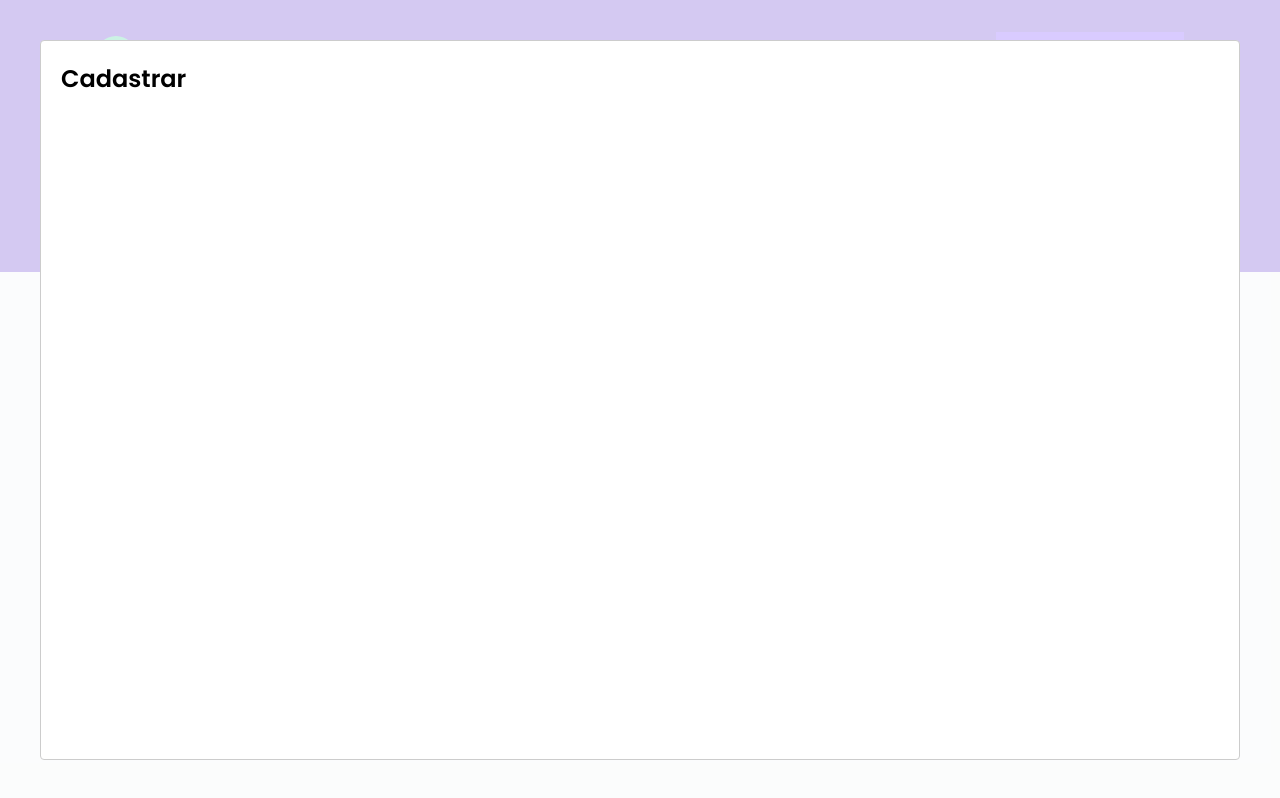
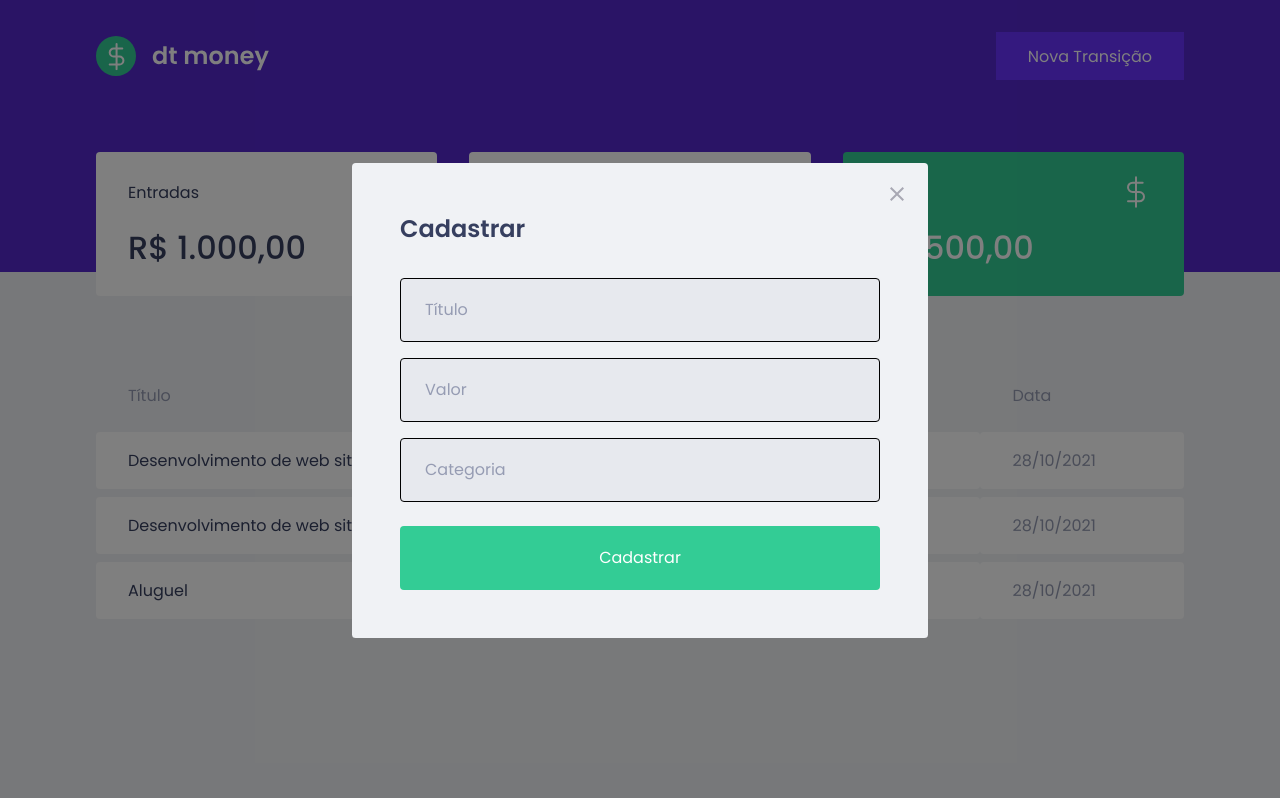
Before and after one commit to jeandsontb/DT-Money, a React (Create React App) app: page / in a window 1280 px wide. Both pictures are taken after a click on the button "Nova Transição". Built offline with nearby package versions, Linux system fonts and the light colour scheme; no server answers; what miragejs would draw is missing.

Commit message:
Add modal

```diff
--- a/src/App.tsx
+++ b/src/App.tsx
@@ -1,15 +1,35 @@
-import React from "react";
+import React, { useState } from "react";
+import Modal from "react-modal";
 
 import { GlobalStyle } from "./styles/GlobalStyles";
 import { Header } from './components/Header';
 import { Dasboard } from "./components/Dasboard";
+import { NewTransactionModal } from "./components/NewTransactionModal";
+
+Modal.setAppElement('#root');
 
 function App() {
+
+  const [ isNewTransactionModalOpen, setIsNewTransactionModalOpen ] = useState(false);
+
+  const handleOpenTransactionModal = () => {
+    setIsNewTransactionModalOpen(true);
+  }
+
+  const handleCloseTransactionModal = () => {
+    setIsNewTransactionModalOpen(false);
+  }
+
   return (
     <React.Fragment>
       <GlobalStyle />
-      <Header />
+      <Header onOpenTransactionModal={handleOpenTransactionModal}/>
       <Dasboard />
+
+      <NewTransactionModal
+        isOpen={isNewTransactionModalOpen}
+        onRequestClose={handleCloseTransactionModal}
+      />
     </React.Fragment>
   );
 }
--- a/src/components/Header/index.tsx
+++ b/src/components/Header/index.tsx
@@ -1,32 +1,19 @@
-import { useState } from 'react';
-import Modal from 'react-modal';
 import S from './styled';
 import logoImg from '../../assets/logo.svg'
 
-const Header = () => {
+interface HeaderProps {
+  onOpenTransactionModal: () => void;
+}
 
-  const [ isNewTransactionModalOpen, setIsNewTransactionModalOpen ] = useState(false);
-
-  const handleOpenTransactionModal = () => {
-    setIsNewTransactionModalOpen(true);
-  }
-
-  const handleCloseTransactionModal = () => {
-    setIsNewTransactionModalOpen(false);
-  }
+const Header = ({onOpenTransactionModal}: HeaderProps) => {
 
   return (
     <S.Container>
       <S.Content>
         <img src={logoImg} alt="dt money" />
-        <button type="button" onClick={handleOpenTransactionModal} >
+        <button type="button" onClick={onOpenTransactionModal} >
           Nova Transição
         </button>
-
-
-        <Modal isOpen={isNewTransactionModalOpen}>
-          <h2>Cadastrar</h2>
-        </Modal>
       </S.Content>
     </S.Container>
   );
--- /dev/null
+++ b/src/components/NewTransactionModal/index.tsx
@@ -0,0 +1,48 @@
+import Modal from 'react-modal';
+
+import S from './styled';
+import closeImg from '../../assets/close.svg';
+
+interface newTransactionModalProps {
+  isOpen: boolean;
+  onRequestClose: () => void;
+}
+
+const NewTransactionModal = ({isOpen, onRequestClose}: newTransactionModalProps) => {
+  return (
+    <Modal
+      isOpen={isOpen}
+      onRequestClose={onRequestClose}
+      overlayClassName="react-modal-overlay"
+      className="react-modal-content"
+    >
+      <button type='button' className='reactModalClose' onClick={onRequestClose}>
+        <img src={closeImg} alt="Fechar modal" />
+      </button>
+
+      <S.Container>
+        <h2>Cadastrar</h2>
+
+        <input
+          type="text"
+          placeholder='Título'
+        />
+
+        <input
+          type="number"
+          placeholder='Valor'
+        />
+
+        <input
+          placeholder='Categoria'
+        />
+
+        <button type='submit'>
+          Cadastrar
+        </button>
+      </S.Container>
+    </Modal>
+  );
+}
+
+export { NewTransactionModal };
--- /dev/null
+++ b/src/components/NewTransactionModal/styled.ts
@@ -0,0 +1,50 @@
+import styled from 'styled-components';
+
+// eslint-disable-next-line import/no-anonymous-default-export
+export default {
+  Container: styled.form`
+
+    h2 {
+      color: var(--text-title);
+      font-size: 1.5rem;
+      margin-bottom: 2rem;
+    }
+
+    input {
+      width: 100%;
+      padding: 0 1.5rem;
+      height: 4rem;
+      border-radius: 0.25rem;
+      border: 1px solid;
+      background: #e7e9ee;
+      font-weight: 400;
+      font-size: 1rem;
+
+      &::placeholder {
+        color: var(--text-body);
+      }
+
+      & + input {
+        margin-top: 1rem;
+      }
+    }
+
+    button[type='submit'] {
+      width: 100%;
+      padding: 0 1.5rem;
+      height: 4rem;
+      background: var(--green);
+      color: #FFF;
+      border-radius: 0.25rem;
+      border: none;
+      font-size: 1rem;
+      margin-top: 1.5rem;
+      font-weight: 400;
+      transition: filter 0.2s;
+
+      &:hover {
+        filter: brightness(0.9);
+      }
+    }
+  `,
+}
--- a/src/styles/GlobalStyles.ts
+++ b/src/styles/GlobalStyles.ts
@@ -53,6 +53,40 @@
     cursor: not-allowed;
   }
 
+  .react-modal-overlay {
+    background: rgba(0,0,0, 0.5);
+    position: fixed;
+    right: 0;
+    left: 0;
+    top: 0;
+    bottom: 0;
+    display: flex;
+    align-items: center;
+    justify-content: center;
+  }
+
+  .react-modal-content {
+    width: 100%;
+    max-width: 576px;
+    background: var(--background);
+    padding: 3rem;
+    position: relative;
+    border-radius: 0.24rem;
+  }
+
+  .reactModalClose {
+    position: absolute;
+    right: 1.5rem;
+    top: 1.5rem;
+    border: 0;
+    background: transparent;
+    transition: filter 0.2s;
+
+    &:hover {
+      filter: brightness(0.8);
+    }
+  }
+
 `;
 
 export { GlobalStyle };
```
